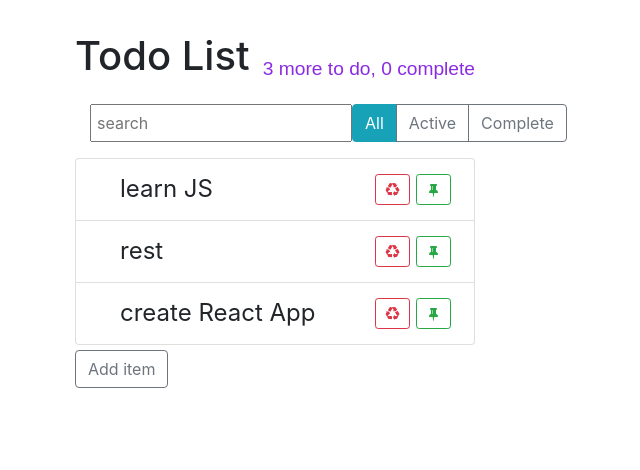
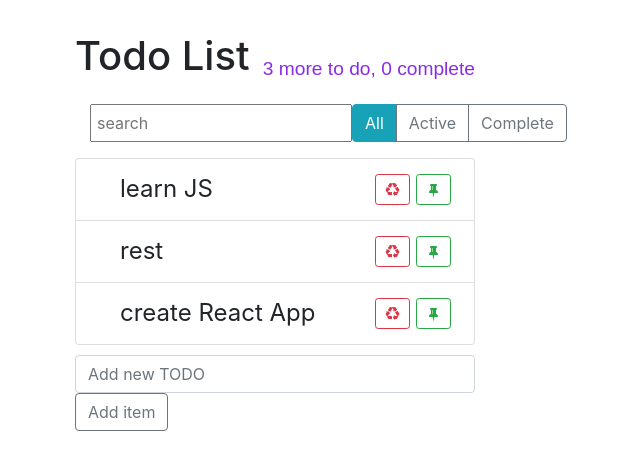
Before and after one commit to Bogachev-Ilya/todo_react, a React (Create React App) app: page / in a window 1280 px wide. Shown: the top 470 px of the page, without its empty margins (365-1005 px from the left). Built offline with nearby package versions, Linux system fonts and the light colour scheme.

Commit message:
create form for new item

```diff
--- a/src/components/ItemAdder/ItemAdder.css
+++ b/src/components/ItemAdder/ItemAdder.css
@@ -1,3 +1,7 @@
 .item-adder{
-    margin-top: 5px;
+    margin-top: 10px;
 }
+
+.item-adder input{
+    margin-right: 5px;
+}
--- a/src/components/ItemAdder/ItemAdder.js
+++ b/src/components/ItemAdder/ItemAdder.js
@@ -1,11 +1,35 @@
-import React from 'react';
+import React, {Component} from 'react';
 import './ItemAdder.css'
 
-const ItemAdder = ({onAddedItem})=> {
-    return(
-        <div className="item-adder">
-        <button className="btn btn-outline-secondary" onClick={()=>onAddedItem('Added')}>Add item</button>
-        </div>)
-};
+export default class ItemAdder extends Component {
+    state={
+      label:''
+    };
 
-export default ItemAdder;
+    onLabelChange=(event)=>{
+        this.setState({
+                label: event.target.value
+            })
+    };
+
+    onSubmit=(event)=>{
+        event.preventDefault();
+        this.props.onAddedItem(this.state.label);
+        this.setState(
+            {label:''
+            })
+    };
+
+    render(){
+        return(
+            <form className="item-adder"
+                onSubmit={this.onSubmit}>
+                <input type="text" className="form-control"
+                       onChange={this.onLabelChange}
+                       placeholder="Add new TODO"
+                       //control value
+                       value={this.state.label}/>
+                <button className="btn btn-outline-secondary">Add item</button>
+            </form>)
+    };
+}
```
